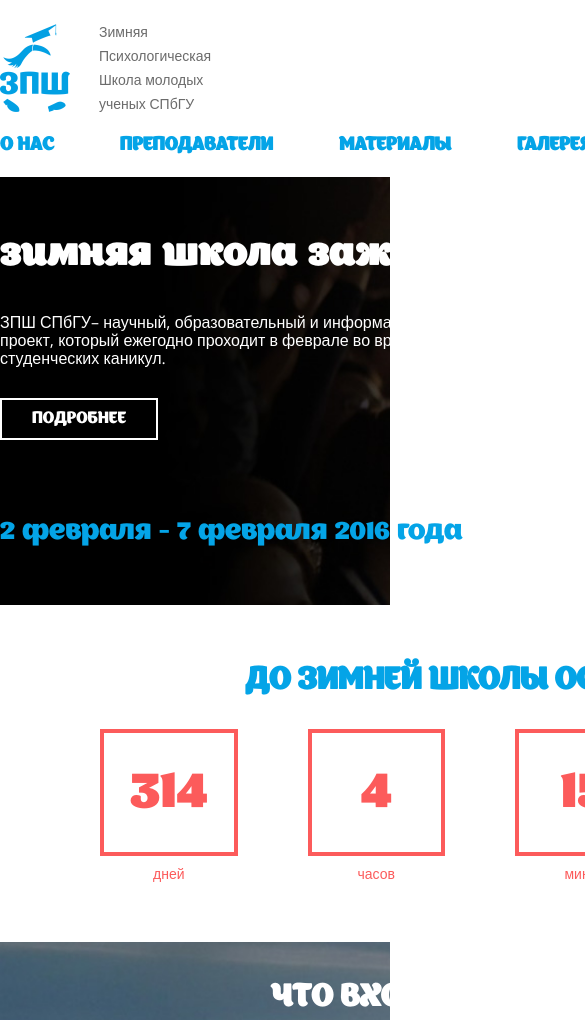
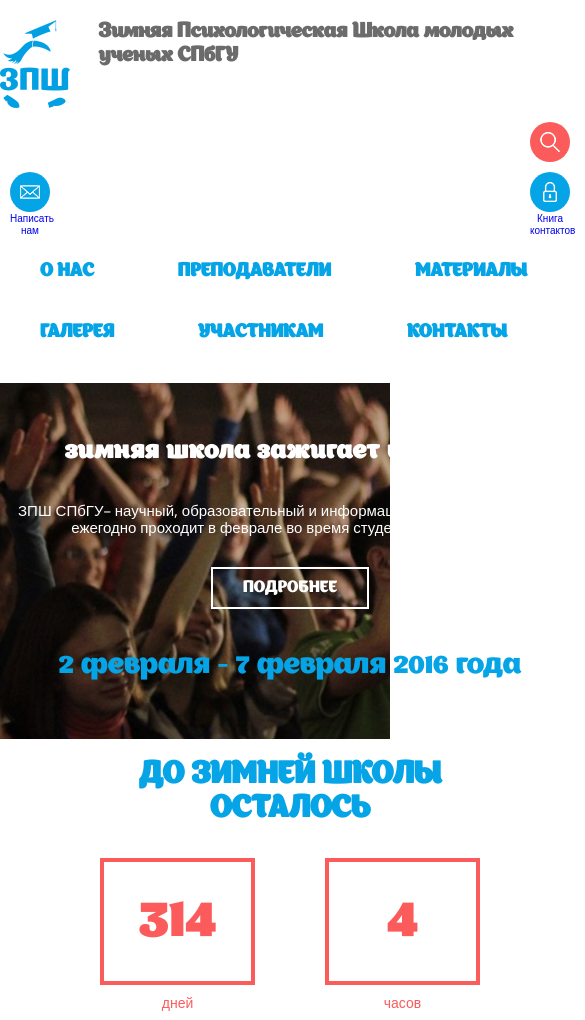
Before and after one commit to stillst/psychology_school, a website: page src/index.html in a window 390 px wide. Shown: the top 1020 px of the page, 585 px wide, since content can reach past the window. Drawn offline with nearby package versions, Linux system fonts and the light colour scheme; files that its build step writes are made by us from their sources.

Commit message:
Adaptive

```diff
--- a/src/index.html
+++ b/src/index.html
@@ -22,8 +22,8 @@
 
 	<header class="header">
 		<div class="wrapper">
-			<div class="header__top clearfix">
-				<div class="logo">
+			<div class="row header__top">
+				<div class="col-4 col-tablet-12 col-xs-12">
 					<a class="logo__img" href="#" >
 						<img src="img/header/logo.png" alt="logo">
 					</a>
@@ -32,26 +32,26 @@
 					</h1>
 				</div>
 
-				<div class="contacts">
+				<div class="col-8 col-tablet-12 col-xs-12 contacts">
 
-					<form action="#" class="search-form">
-						<input class="search-form__input"  name="query" size="33" type="text" value="">
-						<input class="search-form__submit" name="submit" type="submit" value="">
-					</form>
+					<div class="js-search-form">
+						<form action="#">
+							<input class="js-search-form__input"  name="query"  type="text" value="">
+							<input class="js-search-form__submit" name="submit" type="submit" value="">
+							<a class="js-search-form__toogle" href="#"></a>
+						</form>
+					</div>
 
-					<a class="contacts__link contacts__link--search">
-
+					<a class="contacts__link contacts__link--msg" href="#">
+						Написать нам
 					</a>
 
-					<a class="contacts__link contacts__link--msg">
-						Написать нам
-					</a>
-					<a class="contacts__link">
+					<a class="contacts__link" href="#">
 						Книга контактов
 					</a>
-
 				</div>
 			</div>
+
 			<nav class="header__nav">
 				<ul class="header__nav-list">
 					<li class="header__nav-item"><a href="#">о нас</a></li>
@@ -60,6 +60,9 @@
 						<ul class="header__sub-menu">
 				            <li class="header__sub-menu-item"><a href="#">lorem</a></li>
 				            <li class="header__sub-menu-item"><a href="#">ipsum</a></li>
+				            <li class="header__sub-menu-item"><a href="#">Lorem ipsum dolor</a></li>
+				            <li class="header__sub-menu-item"><a href="#">Lorem ipsum dolor</a></li>
+				            <li class="header__sub-menu-item"><a href="#">Lorem ipsum dolor</a></li>
 				            <li class="header__sub-menu-item"><a href="#">Lorem ipsum dolor</a></li>
 				        </ul>
 					</li>
@@ -75,6 +78,7 @@
 					<li class="header__nav-item"><a href="#">контакты</a></li>
 				</ul>
 			</nav>
+
 		</div>
 	</header>
 
@@ -82,7 +86,7 @@
 		<div class="wrapper">
 			<h1 class="banner__title">зимняя школа зажигает в 15-й раз!</h1>
 			<div class="row">
-				<div class="col-6 col-xs-12">
+				<div class="col-6 col-xs-12 col-tablet-12">
 					<p class="banner__info">
 						ЗПШ СПбГУ– научный, образовательный и информационный проект, который ежегодно проходит в феврале во время студенческих каникул.
 					</p>
@@ -100,26 +104,26 @@
 			До зимней школы осталось
 		</h1>
 		<div class="line timer__countdown">
-			<div class="col-3 col-xs-12 timer__block">
+			<div class="col-3 col-tablet-6 col-xs-12 timer__block">
 				<p class="timer__tab" id="dday"></p>
 				<p class="timer__txt">дней</p>
 			</div>
-			<div class="col-3 col-xs-12 timer__block">
+			<div class="col-3 col-tablet-6 col-xs-12 timer__block">
 				<p class="timer__tab" id="dhour"></p>
 				<p class="timer__txt">часов</p>
 			</div>
-			<div class="col-3 col-xs-12 timer__block">
+			<div class="col-3 col-tablet-6 col-xs-12 timer__block">
 				<p class="timer__tab" id="dmin"></p>
 				<p class="timer__txt">минут</p>
 			</div>
-			<div class="col-3 col-xs-12 timer__block">
+			<div class="col-3 col-tablet-6 col-xs-12 timer__block">
 				<p class="timer__tab" id="dsec"></p>
 				<p class="timer__txt">секунд</p>
 			</div>
 		</div>
 	</section>
 
-	<section class="programm" data-parallax='{"y" : 50, "from-scroll": 810, "distance": 60, "smoothness": 10 }' >
+	<section class="programm" data-parallax='{"z" : 100, "from-scroll": 810, "distance": 10, "smoothness": 10 }'>
 		<div class="wrapper">
 			<h1 class="section-title section-title--white">
 				Что входит в программу?
@@ -133,7 +137,7 @@
 						по тематическим зонам
 					</div>
 				</div>
-				<div class="col-4 col-xs-12" data-parallax='{"y" : -60, "from-scroll": 810, "distance": 60 }'>
+				<div class="col-4 col-xs-12" data-parallax='{"y" : 30, "from-scroll": 810, "distance": 10 }'>
 					<img  class="programm__img" src="img/programm/question.png" alt="Вопрос">
 					<div class="programm__txt">
 						Возможность найти
@@ -303,12 +307,12 @@
 	<footer class="footer">
 		<div class="wrapper">
 			<div class="row">
-				<div class="col-6 col-xs-12">
+				<div class="col-6 col-tablet-7 col-xs-12">
 					<p class="copy">
 						Зимняя Психологическая Школа молодых ученых СПбГУ 2015 &copy
 					</p>
 				</div>
-				<div class="col-6 col-xs-12">
+				<div class="col-6 col-tablet-5 col-xs-12">
 					<div class="social-icons">
 						<a href="#" class="social-icon social-icon--vk">
 
@@ -327,19 +331,16 @@
 			</div>
 		</div>
 	</footer>
-
 	<!-- build:js js/vendor.js -->
 		<!-- bower:js -->
 			<script src="bower/jquery/dist/jquery.min.js"></script>
 		<!-- endbower -->
 	<!-- endbuild -->
 
-
 	<!-- build:js js/script.js -->
 		 <script src="js/script.js"></script>
 		 <script src="js/countdown.js"></script>
 		 <script src="js/jquery.parallax-scroll.js"></script>
 	<!-- endbuild -->
-
 </body>
 </html>
--- a/src/less/components/forms.less
+++ b/src/less/components/forms.less
@@ -1,29 +1,48 @@
-.search-form-w
+.js-search-form
 {
-	position: relative;
-}
+	display: inline-block;
+	vertical-align: middle;
+	margin-right: 10px;
 
-.search-form
-{
-	position: relative;
-	left: 45px;
-	display: inline-block;
-	width: 40px;
-	height: 40px;
-	overflow: hidden;
-	border-radius: 50px;
-	background-color: @red-basic;
+	form
+	{
+		display: inline-block;
+		vertical-align: middle;
+		position: relative;
+		width: 40px;
+		height: 40px;
+		overflow: hidden;
+		border-radius: 50px;
+		background-color: @red-basic;
+	}
 
+	&__toogle
+	{
+  		display: inline-block;
+		vertical-align: middle;
+		position: absolute;
+		right: 0;
+		text-align: center;
+		height: 40px;
+		width: 40px;
+		border-radius: 20px;
+  		&:before
+  		{
+  			.sprite(@search-icon);
+  			position: relative;
+  			top: 10px;
+		}
+	}
 
 	&__input
 	{
+		position: absolute;
 		color: #fff;
-		background-color: #fc5b5b;
-		height: 50px;
-		border: 0px solid #d6d6d6;
-		background-repeat: no-repeat;
+		background-color: @red-basic;
+		height: 40px;
+		border: none;
 		font-size: 20px;
-		position: absolute;
+		width: 350px;
 		right: 100px;
 		outline: none;
 	}
@@ -31,15 +50,16 @@
 	&__submit
 	{
 		position: absolute;
+		right: 50px;
 		color: #fff;
 		height: 40px;
 		width: 40px;
-		border: 0px solid #d6d6d6;
+		border: none;
 		background-color: transparent;
 		background: url(../img/header/search_icon.png) 0 50% no-repeat;
 		font-size: 23px;
-		right: 50px;
-		border-right: 1px solid #fff;
+		border-right: 2px solid #fff;
 		outline: none;
 	}
+
 }
--- a/src/less/components/header.less
+++ b/src/less/components/header.less
@@ -31,15 +31,12 @@
 
 	.contacts
 	{
-		float: right;
 		text-align: right;
-		width: 70%;
 
 		&__link
 		{
 
   			font-family: @open-sans;
-			cursor: pointer;
 			display: inline-block;
 			vertical-align: top;
 			height: 40px;
@@ -47,9 +44,9 @@
 			padding-top: 10px;
 			width: 40px;
 			text-align: center;
-			position: relative;
 			background-color: @blue-basic;
 			border-radius: 20px;
+			margin-right: 10px;
 
 			&:hover
 			{
@@ -64,24 +61,12 @@
 
   			&--msg
   			{
-				margin-right: 10px;
-
 				padding-top: 13px;
 				&:before
   				{
   					margin-bottom: 13px;
   					.sprite(@email-us);
   				}
-  			}
-
-  			&--search
-  			{
-  				margin-right: 10px;
-  				background-color: @red-basic;
-  				&:before
-  				{
-  					.sprite(@search-icon);
-				}
   			}
 		}
 	}
--- a/src/less/components/adaptive.less
+++ b/src/less/components/mobile.less
@@ -6,11 +6,6 @@
     .wrapper
     {
         width: @container-width-xs;
-    }
-
-    .col-xs-0
-    {
-        display: none!important;
     }
 
    .generate-columns(@n,@i:1) when (@i=<@n)
@@ -32,7 +27,6 @@
 	{
 		font-size: 20px;
 	}
-
 
 	/* ////////////////////*/
     /*   Programm-small    */
@@ -75,8 +69,6 @@
     /* ////////////////////*/
 	.do
 	{
-
-
 		.speaker-col
 		{
 			width: 100%;
@@ -152,12 +144,36 @@
 		}
 	}
 
-
-		/* ////////////////////*/
-	    /*    header-small     */
-	    /* ////////////////////*/
+	/* //////////////////*/
+    /*    header-small   */
+    /* //////////////////*/
 	.header
 	{
+		.row
+		{
+			& [class^=col-]
+			{
+			    padding: 0;
+			}
+		}
+
+		.js-search-form
+		{
+			display: block;
+			margin: 10px ;
+
+			&__input
+			{
+				width: 250px;
+			}
+		}
+
+		.contacts__link--msg
+		{
+			float: left;
+			margin: 0 0 10px 10px;
+		}
+
 		&__nav
 	    {
 	        &-item
@@ -166,34 +182,39 @@
 
 	            &:first-child a
 	            {
-	            	padding-left:31px;
+	            	padding-left:10px;
 	            }
 
-	            &:last-child a
+	            a
 	            {
-	                padding-right:31px;
+	            	padding-left:10px;
 	            }
 	        }
 	    }
 
+		&__sub-menu
+	    {
+			padding: 15px 0;
+			top: auto;
+			left: 15px;
+			border: 2px solid #000;
+ 			background: #fff;
+			&-item
+			{
+				a
+				{
+					display: inline-block;
+					font-size: 14px;
+				}
+			}
+	    }
+
     	.logo
     	{
-
-    		width: 100%;
-    		&__img
-    		{
-
-    		}
-
     		&__title
     		{
     			width: 65%;
     		}
-    	}
-
-    	.contacts
-    	{
-			width: 100%;
     	}
 	}
 
--- /dev/null
+++ b/src/less/components/tablet.less
@@ -0,0 +1,207 @@
+
+@media (max-width: @resolution-tablet) and (min-width: @resolution-small)
+{
+	.wrapper
+    {
+        width: @wrapper-width-tablet;
+    }
+
+   .generate-columns(@n,@i:1) when (@i=<@n)
+    {
+        .col-tablet-@{i}
+        {
+            width:(@i*100%/@n);
+        }
+        .generate-columns(@n, (@i+1));
+    }
+
+    .generate-columns(12);
+
+
+	/* ////////////////////*/
+    /*    banner-small     */
+    /* ////////////////////*/
+    .banner
+    {
+    	background-position: 850px 0px;
+    	min-height: 300px;
+    	text-align: center;
+		&__title
+		{
+			font-size: 25px;
+			padding: 0 20px;
+		}
+
+		&__info
+		{
+			font-size: 15px;
+		}
+
+		.btn-info
+		{
+			text-align: center;
+			margin-bottom: 40px;
+		}
+
+		&__dates
+		{
+			padding: 0 20px;
+		}
+    }
+
+    .timer
+    {
+    	 padding: 20px 100px;
+    	.timer__block
+    	{
+    		margin-bottom: 20px;
+    	}
+    }
+
+	.do
+	{
+		.speaker-col
+		{
+			padding: 10px;
+			text-align: center;
+		}
+
+		.student-col
+		{
+			padding: 10px;
+			text-align: center;
+		}
+
+		&__img
+		{
+			max-height: 200px;
+			border-radius: 50%;
+		}
+
+		&__bonuses
+		{
+			text-align: left;
+		}
+
+		.flip-container
+		{
+			min-height: 200px;
+			max-height: 200px;
+			margin-bottom: 20px;
+		 	&__back
+		  	{
+			    min-height: 200px;
+			    max-height: 200px;
+			    max-width: 200px;
+			    left: 20%;
+			    & p
+    			{
+    				padding: 40px 0;
+    				font-size: 20px;
+    			}
+			}
+			&__front
+		  	{
+				left: 20%;
+		  	}
+		}
+	}
+
+	.footer
+	{
+		.copy
+		{
+			line-height: 45px;
+			font-weight: bold;
+			text-align: center;
+		}
+		.row
+		{
+			& [class^=col-]
+			{
+			    padding: 0;
+			}
+		}
+	}
+
+	.header
+	{
+		.row
+		{
+			& [class^=col-]
+			{
+			    padding: 0;
+			}
+		}
+
+		.js-search-form
+		{
+			display: block;
+			margin: 10px ;
+
+			&__input
+			{
+				width: 250px;
+			}
+		}
+
+		.contacts__link--msg
+		{
+			float: left;
+			margin: 0 0 10px 10px;
+		}
+
+
+		&__nav
+	    {
+	        &-item
+	        {
+
+	            padding: 20px 30px;
+	            &:first-child a
+	            {
+	            	padding:10px;
+	            }
+
+	            &:last-child a
+	            {
+	            	padding:10px;
+	            }
+
+	            a
+	            {
+	            	padding:10px;
+	            }
+	        }
+	    }
+
+		&__sub-menu
+	    {
+			padding: 15px 0;
+			top: auto;
+			border: 2px solid #000;
+ 			background: #fff;
+			&-item
+			{
+				a
+				{
+					display: inline-block;
+					font-size: 14px;
+				}
+			}
+	    }
+
+    	.logo
+    	{
+    		&__title
+    		{
+    			vertical-align: top;
+    			font-weight: bold;
+    			width: 75%;
+    			font-size: 20px;
+    			font-family: "Appetite";
+
+    		}
+    	}
+	}
+}
--- a/src/less/components/variables.less
+++ b/src/less/components/variables.less
@@ -29,3 +29,5 @@
 //Adaptive
 @resolution-small:360px;
 @container-width-xs:310px;
+@resolution-tablet:640px;
+@wrapper-width-tablet:580px;
--- a/src/less/style.less
+++ b/src/less/style.less
@@ -11,4 +11,5 @@
 @import 'components/programm.less';
 @import 'components/aplications.less';
 @import 'components/footer.less';
-@import 'components/adaptive.less';
+@import 'components/tablet.less';
+@import 'components/mobile.less';
```
Also changed, not shown: src/js/script.js (+25 -4 lines), dist/css/style.css, dist/index.html, dist/js/script.js, src/css/style.css, 1 other file.
